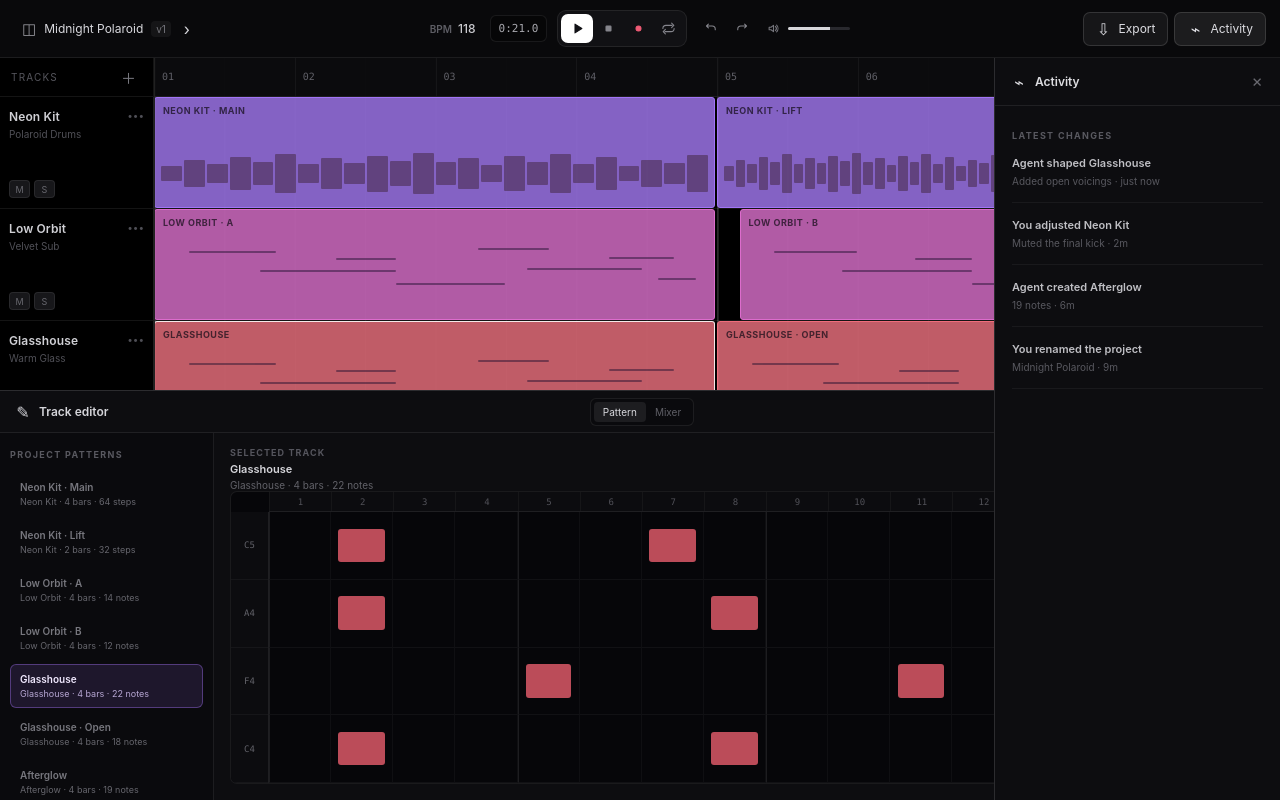
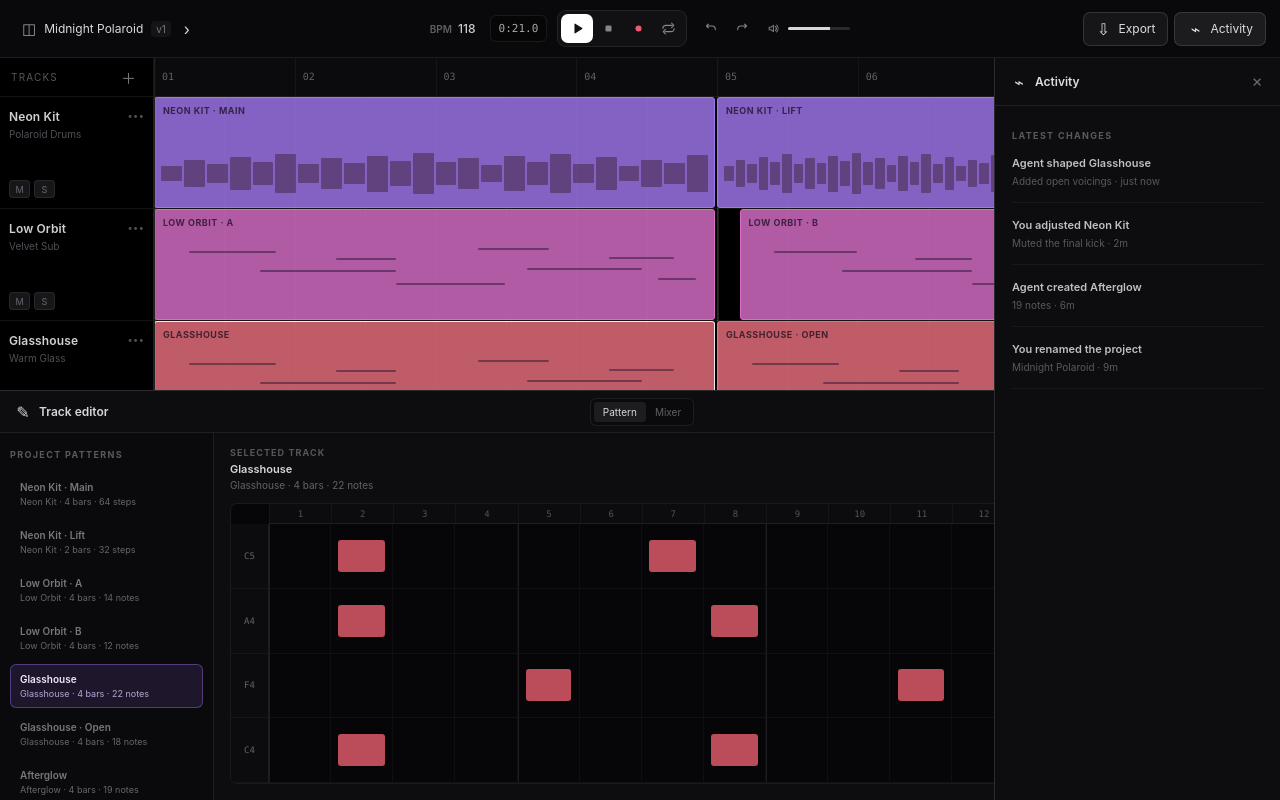
Before and after one commit to amit-00/agent-daw, a Next.js app: page / in a window 1280 px wide. Built offline with nearby package versions, Linux system fonts and the light colour scheme.

Commit message:
add spacing above pattern grid

```diff
--- a/src/app/globals.css
+++ b/src/app/globals.css
@@ -831,7 +831,8 @@ input:focus-visible {
 
 .sequence-workspace {
   display: grid;
-  height: calc(100% - 44px);
+  height: calc(100% - 56px);
+  margin-top: 12px;
   grid-template-columns: 38px 1fr;
   grid-template-rows: 20px 1fr;
   overflow: hidden;
```
